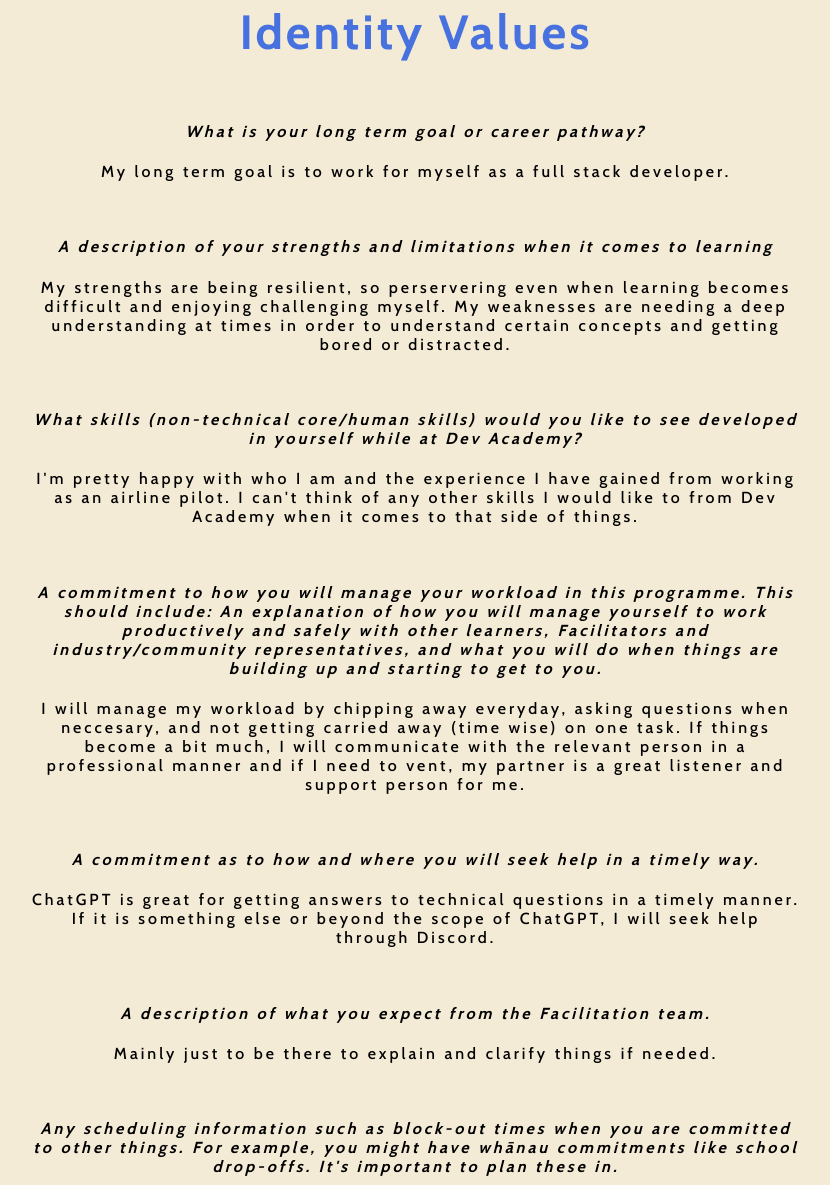
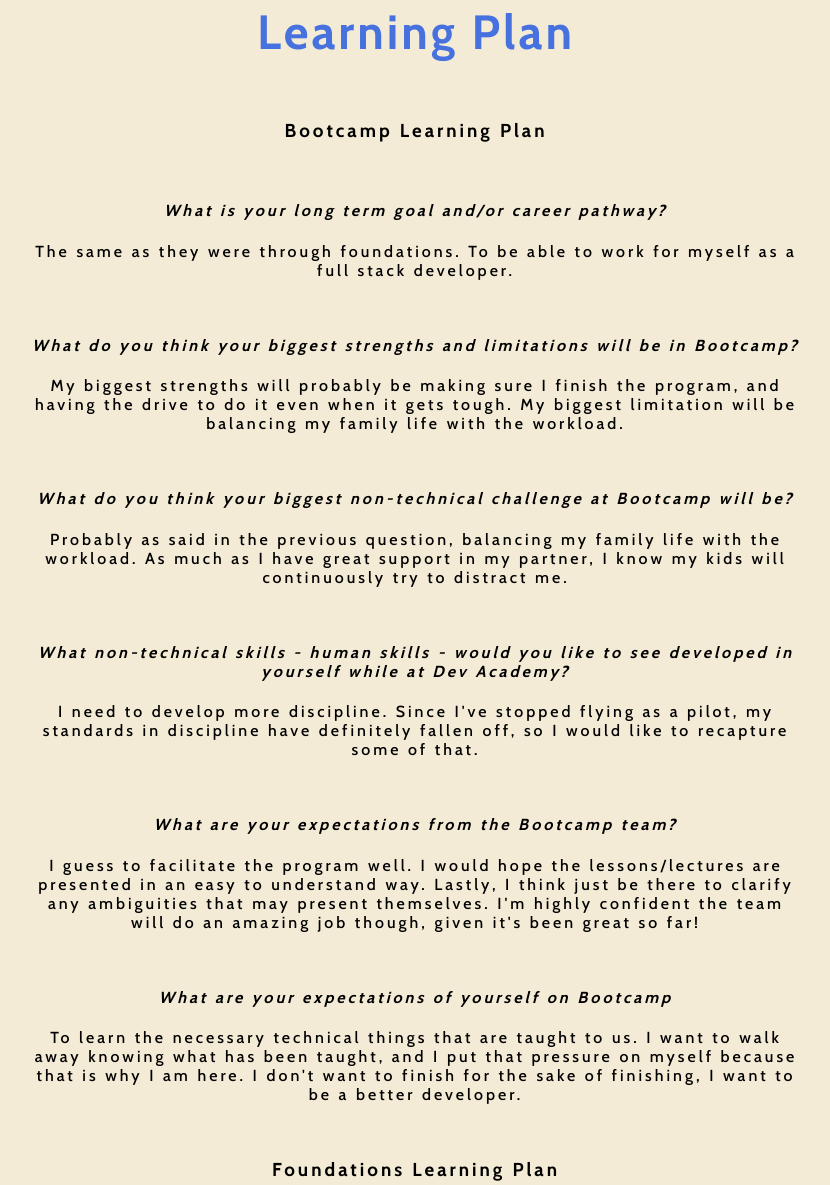
Before and after one commit to jolonbentley/jolonbentley.github.io, a plain HTML site: page blog/learning-plan.html in a window 1280 px wide. Shown: the part 136-1321 px from the top of the page, without its empty margins (224-1054 px from the left). Drawn offline with nearby package versions, Linux system fonts and the light colour scheme.

Commit message:
learning plan updated to include bootcamp questions

```diff
--- a/blog/learning-plan.html
+++ b/blog/learning-plan.html
@@ -3,7 +3,7 @@
   <head>
     <meta charset="UTF-8" />
     <meta name="viewport" content="width=device-width, initial-scale=1.0" />
-    <title>Classes vs IDs</title>
+    <title>Learning Plan</title>
     <link rel="stylesheet" href="/styles/main.css" />
     <link rel="preconnect" href="https://fonts.googleapis.com" />
     <link rel="preconnect" href="https://fonts.gstatic.com" crossorigin />
@@ -33,10 +33,81 @@
       </div>
     </nav>
     <header class="blog-header">
-      <h2>Identity Values</h2>
+      <h2>Learning Plan</h2>
     </header>
     <main class="blog-text-container">
       <div class="blog-text">
+        <h3>Bootcamp Learning Plan</h3>
+        <br />
+        <h4>
+          <em>What is your long term goal and/or career pathway?</em>
+        </h4>
+        <p>
+          The same as they were through foundations. To be able to work for
+          myself as a full stack developer.
+        </p>
+        <br />
+        <h4>
+          <em
+            >What do you think your biggest strengths and limitations will be in
+            Bootcamp?</em
+          >
+        </h4>
+        <p>
+          My biggest strengths will probably be making sure I finish the
+          program, and having the drive to do it even when it gets tough. My
+          biggest limitation will be balancing my family life with the workload.
+        </p>
+        <br />
+        <h4>
+          <em
+            >What do you think your biggest non-technical challenge at Bootcamp
+            will be?</em
+          >
+        </h4>
+        <p>
+          Probably as said in the previous question, balancing my family life
+          with the workload. As much as I have great support in my partner, I
+          know my kids will continuously try to distract me.
+        </p>
+        <br />
+        <h4>
+          <em
+            >What non-technical skills - human skills - would you like to see
+            developed in yourself while at Dev Academy?</em
+          >
+        </h4>
+        <p>
+          I need to develop more discipline. Since I've stopped flying as a
+          pilot, my standards in discipline have definitely fallen off, so I
+          would like to recapture some of that.
+        </p>
+        <br />
+        <h4>
+          <em>What are your expectations from the Bootcamp team?</em>
+        </h4>
+        <p>
+          I guess to facilitate the program well. I would hope the
+          lessons/lectures are presented in an easy to understand way. Lastly, I
+          think just be there to clarify any ambiguities that may present
+          themselves. I'm highly confident the team will do an amazing job
+          though, given it's been great so far!
+        </p>
+        <br />
+        <h4>
+          <em>What are your expectations of yourself on Bootcamp</em>
+        </h4>
+        <p>
+          To learn the necessary technical things that are taught to us. I want
+          to walk away knowing what has been taught, and I put that pressure on
+          myself because that is why I am here. I don't want to finish for the
+          sake of finishing, I want to be a better developer.
+        </p>
+        <br />
+      </div>
+      <div class="blog-text">
+        <h3>Foundations Learning Plan</h3>
+        <br />
         <h4>
           <em>What is your long term goal or career pathway?</em>
         </h4>
```
